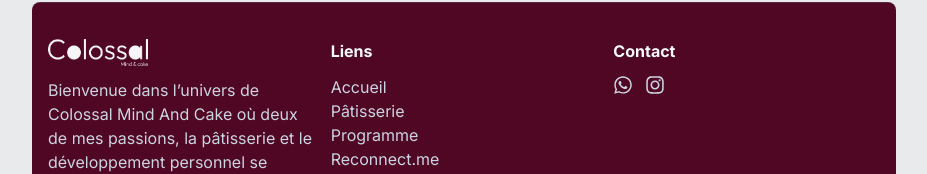
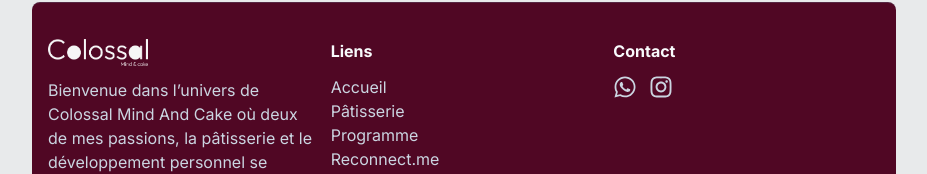
Before and after one commit to jealife/Colossal, a Next.js app: page / in a window 1280 px wide. Shown: the part 2797-2971 px from the top of the page, without its empty margins (176-1103 px from the left). Built offline with nearby package versions, Linux system fonts and the light colour scheme.

Commit message:
Changes to be committed: 	modified:   src/components/footer/Footer.jsx

```diff
--- a/src/components/footer/Footer.jsx
+++ b/src/components/footer/Footer.jsx
@@ -174,12 +174,12 @@ export default function Footer() {
             <ul className=" flex gap-3 text-sm text-slate-300 ">
               <li>
                 <Link href="https://wa.me/629109414">
-                  <FaWhatsapp className="text-xl hover:text-pink-200 " />
+                  <FaWhatsapp className="text-2xl hover:text-pink-200 " />
                 </Link>
               </li>
               <li>
                 <Link href="https://www.instagram.com/colossal_mindandcake?igsh=MzRlODBiNWFlZA==">
-                  <FaInstagram className="text-xl hover:text-pink-200 " />
+                  <FaInstagram className="text-2xl hover:text-pink-200 " />
                 </Link>
               </li>
             </ul>
```
